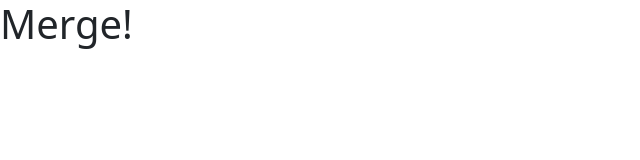
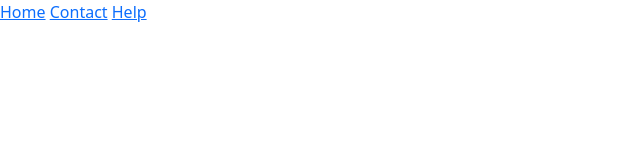
Before and after one commit to MacesStefan/Website-Design-Interior, a plain HTML site: page index.html in a window 1280 px wide. Shown: the whole page, without its empty margins (0-640 px from the left). Drawn offline with nearby package versions, Linux system fonts and the light colour scheme.

Commit message:
Add navbar

```diff
--- a/index.html
+++ b/index.html
@@ -14,7 +14,11 @@
     <title>Website design interior</title>
   </head>
   <body>
-    <h1>Merge!</h1>
+    <nav clas="d-flex justify-content-center align-items-center w-100">
+      <a href="">Home</a>
+      <a href="">Contact</a>
+      <a href="">Help</a>
+    </nav>
     <script
       src="https://cdn.jsdelivr.net/npm/bootstrap@5.0.2/dist/js/bootstrap.bundle.min.js"
       integrity="sha384-MrcW6ZMFYlzcLA8Nl+NtUVF0sA7MsXsP1UyJoMp4YLEuNSfAP+JcXn/tWtIaxVXM"
```
